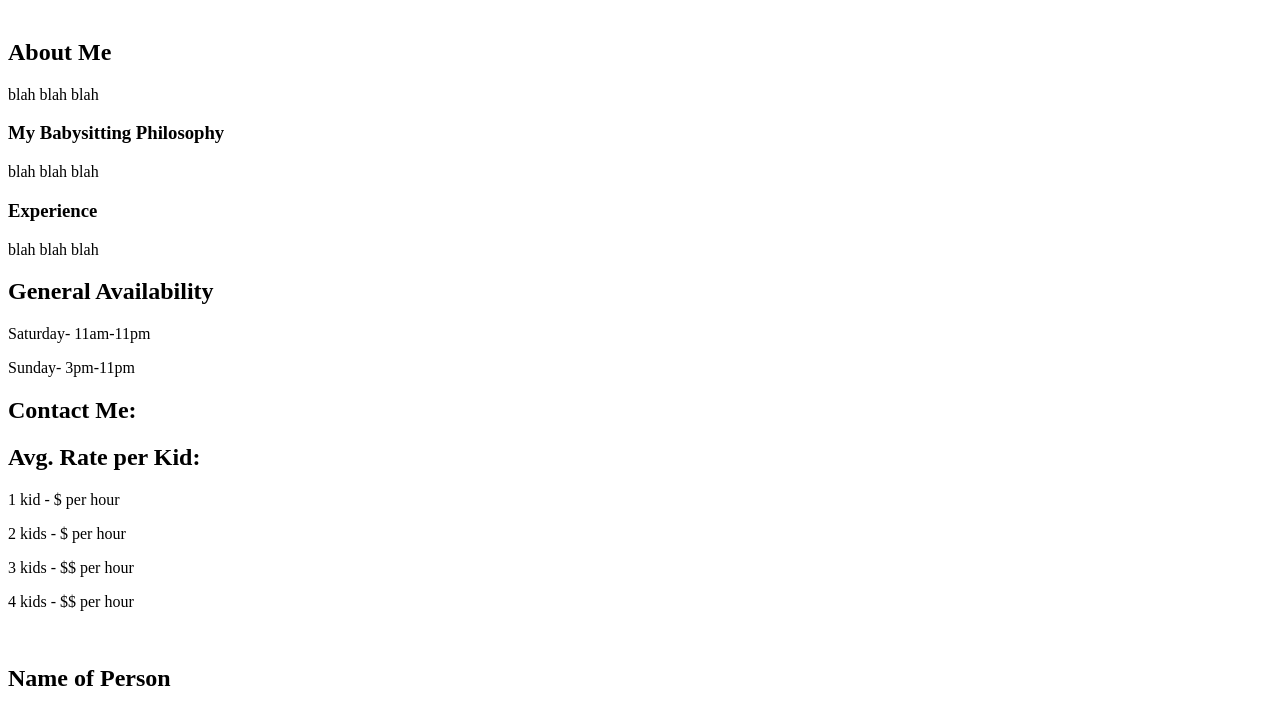
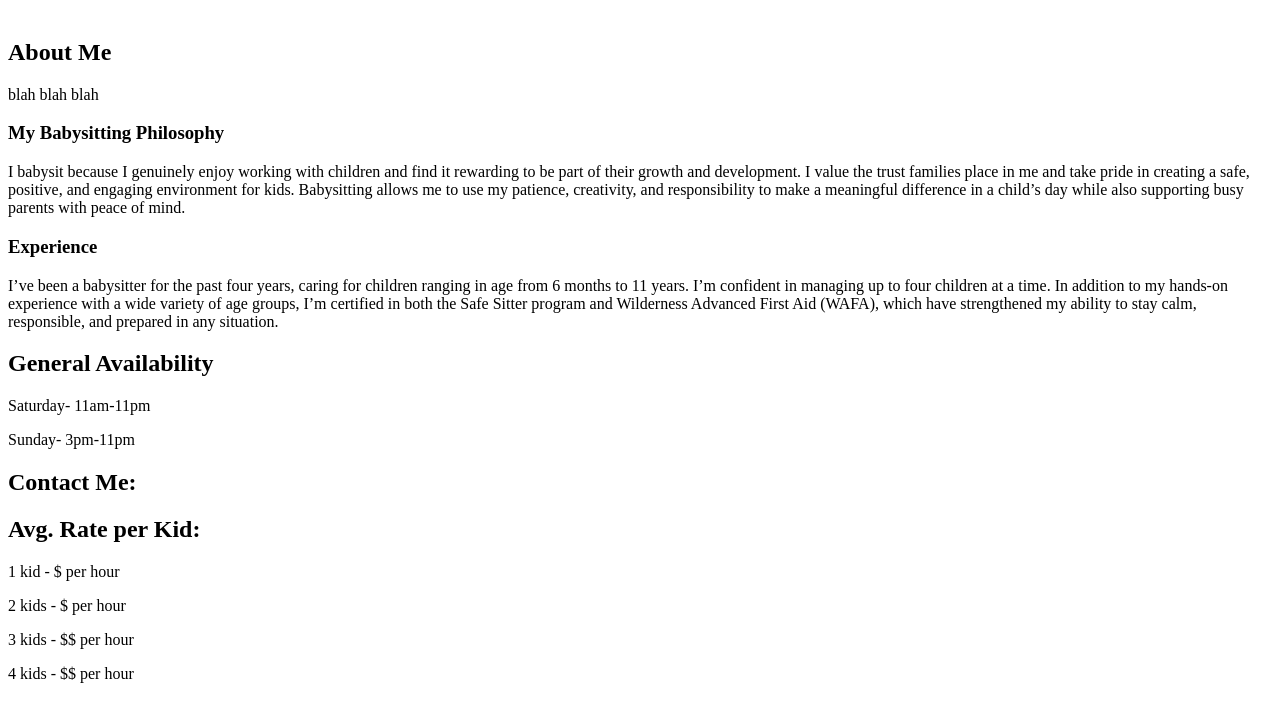
Before and after one commit to julesbruso/julesbruso.github.io, a plain HTML site: page index.html in a window 1280 px wide. Shown: the part 79-788 px from the top of the page. Drawn offline with Linux system fonts and the light colour scheme.

Commit message:
Update index.html

```diff
--- a/index.html
+++ b/index.html
@@ -11,9 +11,9 @@
     <h2>About Me</h2>
     <p>blah blah blah</p>
     <h3>My Babysitting Philosophy</h3>
-    <p>blah blah blah</p>
+    <p>I babysit because I genuinely enjoy working with children and find it rewarding to be part of their growth and development. I value the trust families place in me and take pride in creating a safe, positive, and engaging environment for kids. Babysitting allows me to use my patience, creativity, and responsibility to make a meaningful difference in a child’s day while also supporting busy parents with peace of mind.</p>
     <h3>Experience</h3>
-    <p>blah blah blah</p>
+    <p>I’ve been a babysitter for the past four years, caring for children ranging in age from 6 months to 11 years. I’m confident in managing up to four children at a time. In addition to my hands-on experience with a wide variety of age groups, I’m certified in both the Safe Sitter program and Wilderness Advanced First Aid (WAFA), which have strengthened my ability to stay calm, responsible, and prepared in any situation.</p>
     <div>
       <h2>General Availability</h2>
       <p>Saturday- 11am-11pm</p>
```
